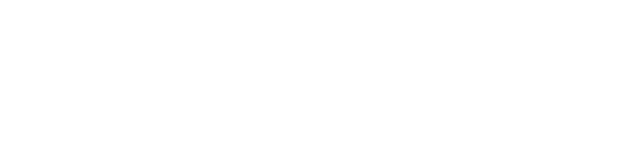
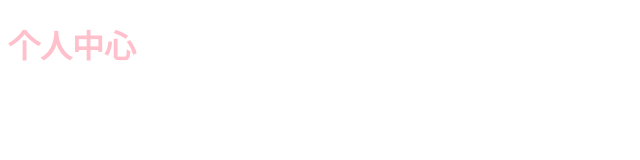
Before and after one commit to Latrevion/666, a plain HTML site: page me/index.html in a window 1280 px wide. Shown: the whole page, without its empty margins (0-640 px from the left). Drawn offline with Linux system fonts and the light colour scheme.

Commit message:
完成个人中心结构代码编写

```diff
--- a/me/css/index.css
+++ b/me/css/index.css
@@ -0,0 +1,3 @@
+h1{
+  color: pink;
+}
--- a/me/index.html
+++ b/me/index.html
@@ -8,6 +8,6 @@
   <link rel="stylesheet" href="css/index.css">
 </head>
 <body>
-
+<h1>个人中心</h1>
 </body>
 </html>
```
